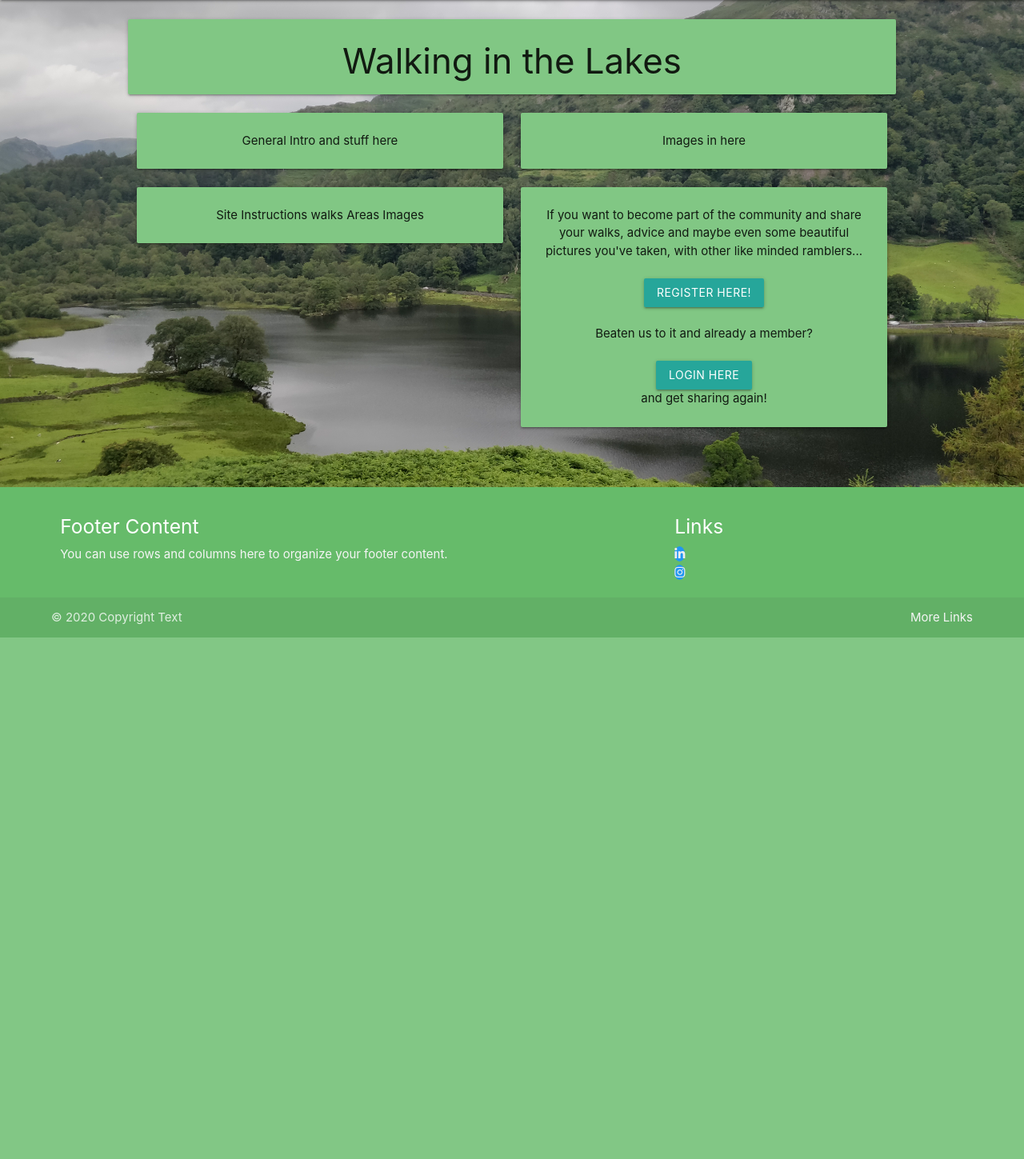
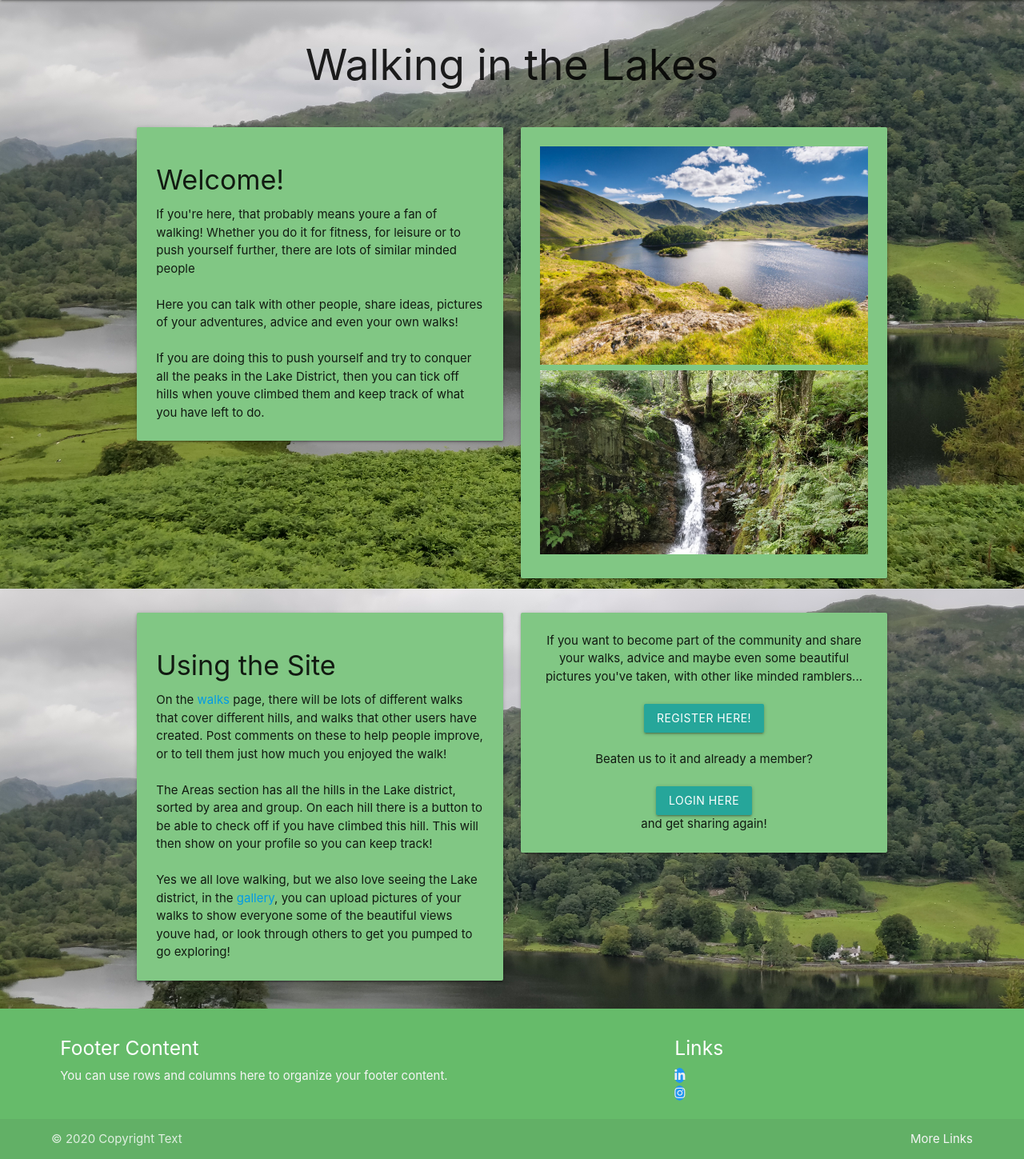
Before and after one commit to mattb0101/lakes_walks, a Flask app: page / in a window 1280 px wide. Shown: the part 64-1513 px from the top of the page at 80% size. Before the commit the page ends 861 px from the top, so only its background shows below. Run offline with Flask 2, Linux system fonts and the light colour scheme; data that the repository does not hold is empty; some libraries are stand-ins or nearby versions.

Commit message:
Layout tidy up on all screens and information on index page

```diff
--- a/app.py
+++ b/app.py
@@ -56,7 +56,11 @@ def walk(walk_name):
     areas = list(mongo.db.areas.find())
     walk = mongo.db.walks.find_one({"walk_name": walk_name})
     comments = list(mongo.db.comments.find())
-    return render_template("walk.html", walk=walk, areas=areas, comments=comments)
+    if walk:
+        return render_template("walk.html", walk=walk
+        , areas=areas, comments=comments)
+    else:
+        return render_template("404.html")
 
 
 @app.route("/publish_walk", methods=["GET", "POST"])
@@ -302,8 +306,6 @@ def register():
 
 @app.route("/logout")
 def logout():
-    areas = list(mongo.db.areas.find())
-
     flash("Logged out. Happy Walking!")
     session.pop("user")
     return redirect(url_for("index"))
--- a/static/js/script.js
+++ b/static/js/script.js
@@ -16,7 +16,7 @@ $(document).ready(function(){
     $('select').formSelect();
 
 
-    // Adding this in as mobile screens dont want the horizontal class and
+    // Adding this in as mobile screens dont want the horizontal class on the image and header image for the walk.
     $(window).resize(function() {
         let screenWidth = $(window).width();
         if (screenWidth < 600) {
--- a/templates/index.html
+++ b/templates/index.html
@@ -1,38 +1,42 @@
 {% extends "base.html" %}
 
 {% block content %}
-    <div class="row center-align">
-        <div class="card col s12 m10 offset-m1 green lighten-2">
-            <h3>Walking in the Lakes</h3>
+        <div class="row center-align s12 m10 offset-m1">
+            <h2>Walking in the Lakes</h2>
         </div>
         <div class="row">
             <div class="col s12 m5 offset-m1 ">
                 <div class="card green lighten-2">
                     <div class="card-content">
-                        General Intro and stuff here
+                        <h4>Welcome!</h4>
+                        <p>If you're here, that probably means youre a fan of walking! Whether you do it for fitness, for leisure or to push yourself further, there are lots of similar minded people</p><br>
+                        <p>Here you can talk with other people, share ideas, pictures of your adventures, advice and even your own walks!</p><br>
+                        <p>If you are doing this to push yourself and try to conquer all the peaks in the Lake District, then you can tick off hills when youve climbed them and keep track of what you have left to do. </p>
                     </div>
                 </div>
             </div>
             <div class="col s12 m5">
                 <div class="card green lighten-2">
                     <div class="card-content">
-                        Images in here
+                        <img class="responsive-img"  src="{{ url_for('static', filename='/img/haweswater-reservoir.jpg') }}" alt="Haweswater Reservoir Image">
+                        <img class="responsive-img"  src="{{ url_for('static', filename='/img/waterfall.jpg') }}" alt="Haweswater Reservoir Image">
                     </div>
                 </div>
             </div>
+        </div>
         <div class="row">
             <div class="col s12 m5 offset-m1">
                 <div class="card green lighten-2">
                     <div class="card-content">
-                        Site Instructions
-                        walks
-                        Areas
-                        Images
+                       <h4 class="valign-wrapper">Using the Site</h4>
+                       <p>On the <a href="{{ url_for('walks') }}">walks</a> page, there will be lots of different walks that cover different hills, and walks that other users have created. Post comments on these to help people improve, or to tell them just how much you enjoyed the walk!</p><br>
+                       <p>The Areas section has all the hills in the Lake district, sorted by area and group. On each hill there is a button to be able to check off if you have climbed this hill. This will then show on your profile so you can keep track!</p><br>
+                       <p>Yes we all love walking, but we also love seeing the Lake district, in the <a href="{{ url_for('gallery') }}">gallery</a>, you can upload pictures of your walks to show everyone some of the beautiful views youve had, or look through others to get you pumped to go exploring!</p>
                     </div>
                 </div>
             </div>
             <div class="col s12 m5">
-                <div class="card green lighten-2">
+                <div class="card green lighten-2 center-align">
                     <div class="card-content">
                         <p>If you want to become part of the community and share your walks, advice and maybe even some beautiful pictures you've taken, with other like minded ramblers...</p><br>
                         <a class="btn" href="{{ url_for('register') }}">Register here!</a><br><br>
@@ -43,6 +47,5 @@
                 </div>
             </div>
         </div>
-        </div>
-    </div>
+
 {% endblock %}
--- a/templates/walks.html
+++ b/templates/walks.html
@@ -41,7 +41,10 @@
                                 <p>{{ walk.walk_header }}</p>
                             </div>
                             <div class="card-action">
-                                <p>Difficulty: {{ walk.walk_difficulty }}</p>
+                                <p class="left">Difficulty: {{ walk.walk_difficulty }}</p>
+                                {% if walk.user_created %}
+                                <p class="right">Posted by: {{ walk.user_created }}</p>
+                                {% endif %}
                             </div>
                         </div>
                     </a>
```
Also changed, not shown: templates/404.html (added, +15 -0 lines), templates/areas.html (+16 -12 lines), static/img/waterfall.jpg (added).
